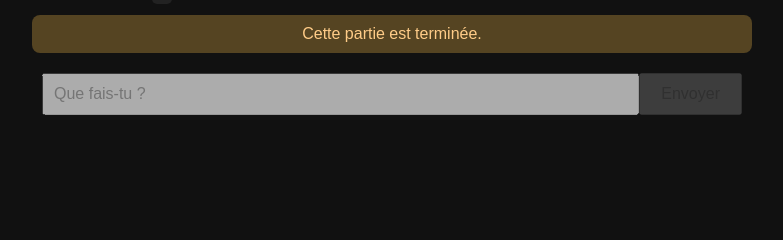
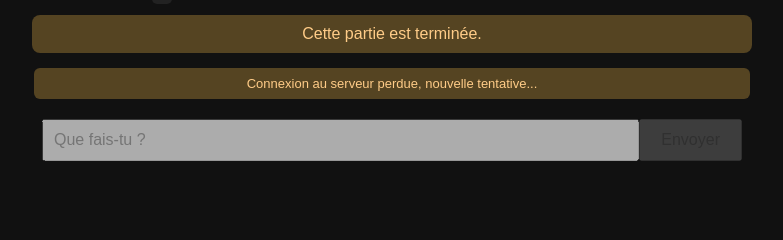
Before and after one commit to obitoof7/jdr-ai, a Flask app: template templates/partie.html in a window 1280 px wide. Shown: the part 70-310 px from the top of the page, without its empty margins (248-1031 px from the left). Run offline with Flask 3, Linux system fonts and the light colour scheme; the template is opened without the code that fills it, so the values that code supplies are empty.

Commit message:
Gestion des erreurs de connexion (serveur qui se réveille)

```diff
--- a/templates/partie.html
+++ b/templates/partie.html
@@ -57,6 +57,9 @@
             cursor: pointer;
             font-size: 13px;
         }
+        #statut-connexion {
+            display: none;
+        }
         #chat { max-width: 700px; margin: auto; }
         .message { margin: 10px 0; padding: 10px; border-radius: 8px; }
         .joueur { background: #2a4d69; text-align: right; }
@@ -102,6 +105,7 @@
     <div id="bandeau-terminee">Cette partie est terminée. {% if est_hote %}Tu peux la relancer avec le bouton ci-dessus.{% endif %}</div>
     {% endif %}
 
+    <div id="statut-connexion"></div>
     <div id="chat"></div>
     <div id="zone-saisie">
         <input type="text" id="action" placeholder="Que fais-tu ?" {% if not active %}disabled{% endif %}>
@@ -113,6 +117,24 @@
         const codePartie = "{{ code }}";
         let dernierId = 0;
         let envoiEnCours = false;
+
+        function afficherStatut(texte, actif) {
+            const statut = document.getElementById("statut-connexion");
+            if (actif) {
+                statut.style.display = "block";
+                statut.style.background = "#542";
+                statut.style.color = "#fc8";
+                statut.style.padding = "8px";
+                statut.style.borderRadius = "6px";
+                statut.style.textAlign = "center";
+                statut.style.fontSize = "13px";
+                statut.style.maxWidth = "700px";
+                statut.style.margin = "0 auto 10px auto";
+                statut.textContent = texte;
+            } else {
+                statut.style.display = "none";
+            }
+        }
 
         async function envoyer() {
             if (envoiEnCours) return;
@@ -126,13 +148,19 @@
             input.value = "";
             input.disabled = true;
             bouton.disabled = true;
+            afficherStatut("Envoi en cours... (le serveur peut mettre jusqu'à 50s à se réveiller)", true);
 
             try {
-                await fetch(`/partie/${codePartie}/jouer`, {
+                const reponse = await fetch(`/partie/${codePartie}/jouer`, {
                     method: "POST",
                     headers: { "Content-Type": "application/json" },
                     body: JSON.stringify({ action: texte })
                 });
+                if (!reponse.ok) throw new Error("Erreur serveur");
+                afficherStatut("", false);
+            } catch (err) {
+                afficherStatut("Connexion perdue, nouvelle tentative...", true);
+                input.value = texte;
             } finally {
                 input.disabled = false;
                 bouton.disabled = false;
@@ -166,12 +194,18 @@
         }
 
         async function chargerMessages() {
+            try {
                 const reponse = await fetch(`/partie/${codePartie}/messages?apres=${dernierId}`);
+                if (!reponse.ok) throw new Error("Erreur serveur");
                 const nouveaux = await reponse.json();
                 nouveaux.forEach(msg => {
                     ajouterMessage(msg);
                     dernierId = msg.id;
                 });
+                afficherStatut("", false);
+            } catch (err) {
+                afficherStatut("Connexion au serveur perdue, nouvelle tentative...", true);
+            }
         }
 
         async function terminerPartie() {
@@ -191,7 +225,7 @@
         });
 
         chargerMessages();
-        setInterval(chargerMessages, 2000);
+        setInterval(chargerMessages, 3000);
     </script>
 </body>
 </html>
```
Lines whose indentation alone changed are shown as unchanged.
